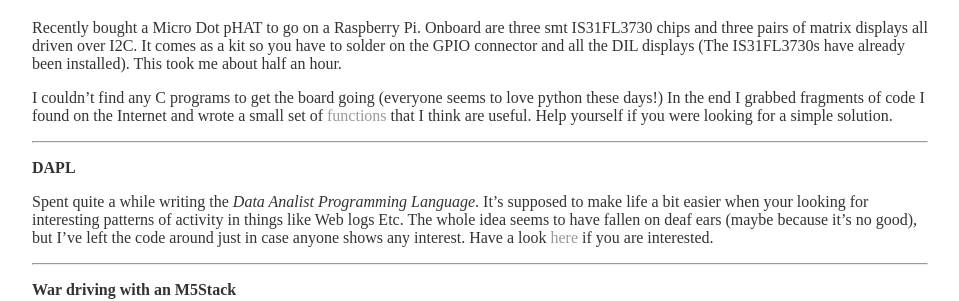
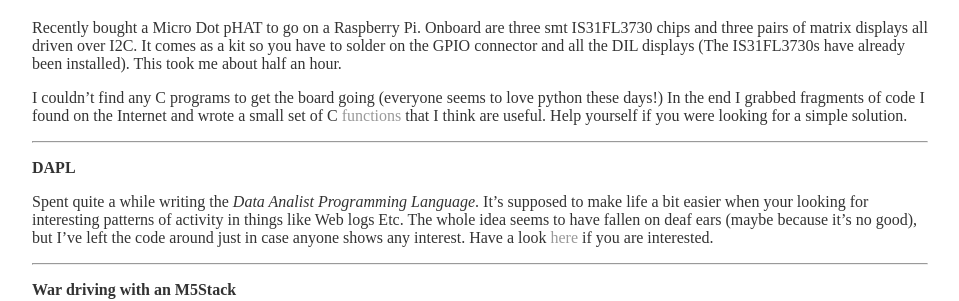
Before and after one commit to wicked-rainman/wicked-rainman.github.io, a Jekyll site: the page built from projects/index.md, in a window 1280 px wide. Shown: the part 987-1288 px from the top of the page, without its empty margins (160-1119 px from the left). Built offline with Jekyll 4.4.1, drawn with Linux system fonts in a browser that asks for light colours; Markdown is read by kramdown in place of the engine named in the settings.

```diff
--- a/projects/index.md
+++ b/projects/index.md
@@ -23,7 +23,7 @@ __Micro dot pHAT for a Raspberry Pi__
 
 Recently bought a Micro Dot pHAT to go on a Raspberry Pi. Onboard are three smt IS31FL3730 chips and three pairs of matrix displays all driven over I2C.  It comes as a kit so you have to solder on the GPIO connector and all the DIL displays (The IS31FL3730s have already been installed). This took me about half an hour.
 
-I couldn't find  any C programs to get the board going (everyone seems to love python these days!) In the end I grabbed fragments of code I found on the Internet and wrote a small set of [functions](https://github.com/wicked-rainman/Rpi-Micro-Dot-pHAT "Print a string, update and reset the display and set brightness using the chip's PWM and Current registers") that I think are useful. Help yourself if you were looking for a simple solution.
+I couldn't find  any C programs to get the board going (everyone seems to love python these days!) In the end I grabbed fragments of code I found on the Internet and wrote a small set of C [functions](https://github.com/wicked-rainman/Rpi-Micro-Dot-pHAT "Print a string, update and reset the display and set brightness using the chip's PWM and Current registers") that I think are useful. Help yourself if you were looking for a simple solution.
 
 -------------------
 
```
